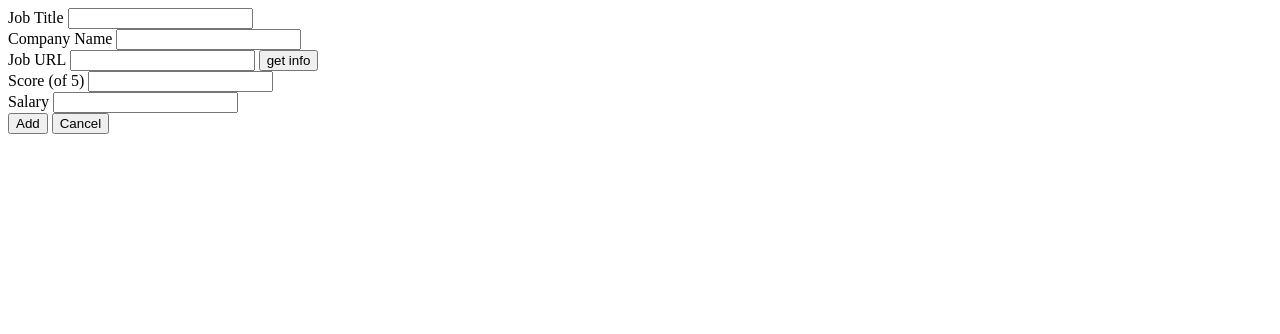
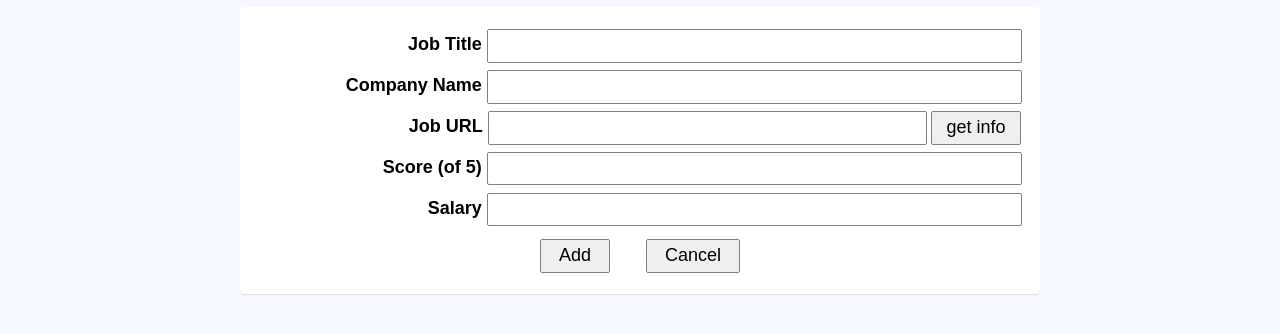
Before and after one commit to Tuoris/job_records, a Flask app: template templates/index.html in a window 1280 px wide. Shown: the top 334 px of the page. Run offline with Flask 2, Linux system fonts and the light colour scheme; the template is opened without the code that fills it, so the values that code supplies are empty; parts of the project's set-up code (start-up, migrations or seed data) failed here and were passed over.

Commit message:
Improve UI

```diff
--- a/static/css/style.css
+++ b/static/css/style.css
@@ -1,3 +1,168 @@
+* {
+    box-sizing: border-box;
+}
+
+html,
+body {
+    font-family: sans-serif;
+    font-size: 14px;
+    padding: 0;
+    margin: 0;
+    width: 100%;
+}
+
+body {
+    background: #f5f8ff;
+    display: flex;
+    flex-wrap: wrap;
+    justify-content: center;
+}
+
+form,
+ul {
+    background: white;
+    margin: .2em;
+    padding: 1em;
+    border-radius: 4px;
+    width: 100%;
+    box-shadow: 0 1px 0 #e0e0e0;
+}
+
+form {
+    display: flex;
+    flex-wrap: wrap;
+    justify-content: center;
+}
+
+form input,
+form label {
+    padding: .3em;
+    margin: .2em 0;
+}
+
+form label {
+    font-weight: bold;
+    text-align: right;
+    width: 30%;
+}
+
+form input,
+.get_info,
+button {
+    font-size: 1em;
+    padding: .3em;
+    border-radius: 2px;
+    border: 1px solid gray;
+}
+
+input[type="submit"],
+input[type="reset"] {
+    width: auto;
+    padding-left: 1em;
+    padding-right: 1em;
+    margin: .2em 1em;
+    margin-top: .5em;
+}
+
+form input {
+    width: 70%;
+}
+
+#add_URL,
+#edit_URL {
+    width: calc(70% - 5.3em);
+}
+
+.get_info {
+    padding: 0;
+    width: 5em;
+    margin: .2em;
+    margin-right: 0;
+}
+
+ul {
+    padding-top: 0;
+    padding-bottom: 0;
+    margin-top: .4em;
+}
+
+ul li {
+    padding: .5em 0;
+    list-style: none;
+    border-bottom: 1px solid #f0f0f0;
+    display: flex;
+    flex-wrap: wrap;
+    justify-content: space-between;
+}
+
+ul li:last-of-type {
+    border-bottom: none;
+}
+
+.job_title {
+    font-weight: bold;
+}
+
+.company_name {
+    color: gray;
+}
+
+.job_info {
+    width: 90%;
+}
+
+.controls {
+    width: 10%;
+    display: flex;
+    flex-direction: column;
+    justify-content: space-between;
+    align-items: flex-end;
+}
+
+.controls button {
+    padding: 0;
+    background: transparent;
+    border: none;
+
+}
+
+.controls button:focus,
+.controls button:active {
+    outline: none;
+    box-shadow: 0 0 0 2px #9ec3ff;
+}
+
+.controls button,
+.controls button img {
+    width: 1.2em;
+    height: 1.2em;
+}
+
 .hidden {
     display: none;
 }
+
+@media screen and (min-width: 810px) {
+    body {
+        display: block;
+    }
+
+    form,
+    ul {
+        width: 800px;
+        margin: 0 auto;
+        margin-top: .4em;
+    }
+}
+
+@media screen and (min-width: 899px) {
+    body {
+        font-size: 16px;
+    }
+}
+
+@media screen and (min-width: 1079px) {
+    body {
+        font-size: 18px;
+    }
+}
--- a/templates/index.html
+++ b/templates/index.html
@@ -17,7 +17,7 @@
         <br>
         <label for="">Job URL</label>
         <input type="url" name="job_url" id="add_URL">
-        <button type="button" onclick="get_info_from('#add_URL')">get info</button>
+        <button type="button" class="get_info" onclick="get_info_from('#add_URL')">get info</button>
         <br>
         <label for="">Score (of 5)</label>
         <input type="number" name="score">
@@ -37,7 +37,7 @@
         <br>
         <label for="">Job URL</label>
         <input type="url" name="job_url" class="job_url" id="edit_URL">
-        <button type="button" onclick="get_info_from('#edit_URL')">get info</button>
+        <button type="button" class="get_info" onclick="get_info_from('#edit_URL')">get info</button>
         <br>
         <label for="">Score (of 5)</label>
         <input type="number" name="score">
@@ -52,10 +52,21 @@
     <ul>
         {% for job in job_list %}
         <li "data-id={{ job['id'] }}">
-            {{ job['company'] }}, {{ job['job_title'] }}, {{ job['salary'] }},
-            {{ job['score'] }}, {{ job['job_url'] }}
-            <button onclick="delete_record({{ job['id'] }})">del</button>
-            <button onclick="edit_record({{ job['id'] }})">edit</button>
+            <div class="job_info">
+                <div class="job_title">{{ job['job_title'] }}</div>
+                <div class="company_name">{{ job['company'] }}</div>
+                <div class="salary">$ {{ job['salary'] }}</div>
+                <div class="score">{{ job['score'] }} / 5</div>
+                <a href="{{ job['job_url'] }}">{{ job['job_url'] }}</a>
+            </div>
+            <div class="controls">
+                <button onclick="delete_record({{ job['id'] }})">
+                    <img src="{{ url_for('static', filename='./img/delete.svg') }}" alt="delete">
+                </button>
+                <button onclick="edit_record({{ job['id'] }})">
+                    <img src="{{ url_for('static', filename='./img/edit.svg') }}" alt="edit">
+                </button>
+            </div>
         </li>
         {% endfor %}
     </ul>
```
Also changed, not shown: static/img/delete.svg (added), static/img/edit.svg (added).
